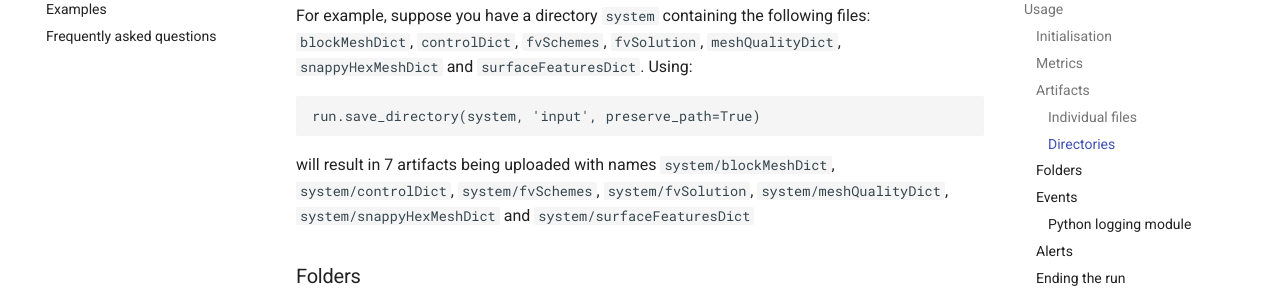
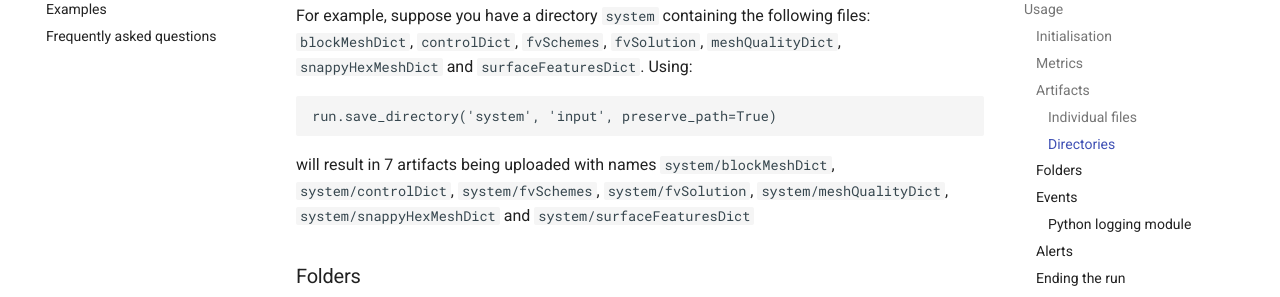
Before and after one commit to simvue-io/docs, an MkDocs documentation site: the page built from docs/python-client.md, in a window 1280 px wide and 900 px high, scrolled down 2854 px. Shown: the part 153-450 px from the top of the window. Built offline with MkDocs 1.6.1 and Material for MkDocs 9.7.7, drawn with Linux system fonts in a browser that asks for light colours.

````diff
--- a/docs/python-client.md
+++ b/docs/python-client.md
@@ -110,7 +110,7 @@ in the directory will be set to the same MIME type.
 For example, suppose you have a directory `system` containing the following files: `blockMeshDict`, `controlDict`, `fvSchemes`,
 `fvSolution`, `meshQualityDict`, `snappyHexMeshDict` and `surfaceFeaturesDict`. Using:
 ```
-run.save_directory(system, 'input', preserve_path=True)
+run.save_directory('system', 'input', preserve_path=True)
 ```
 will result in 7 artifacts being uploaded with names `system/blockMeshDict`, `system/controlDict`, `system/fvSchemes`,
 `system/fvSolution`, `system/meshQualityDict`, `system/snappyHexMeshDict` and `system/surfaceFeaturesDict`
````
